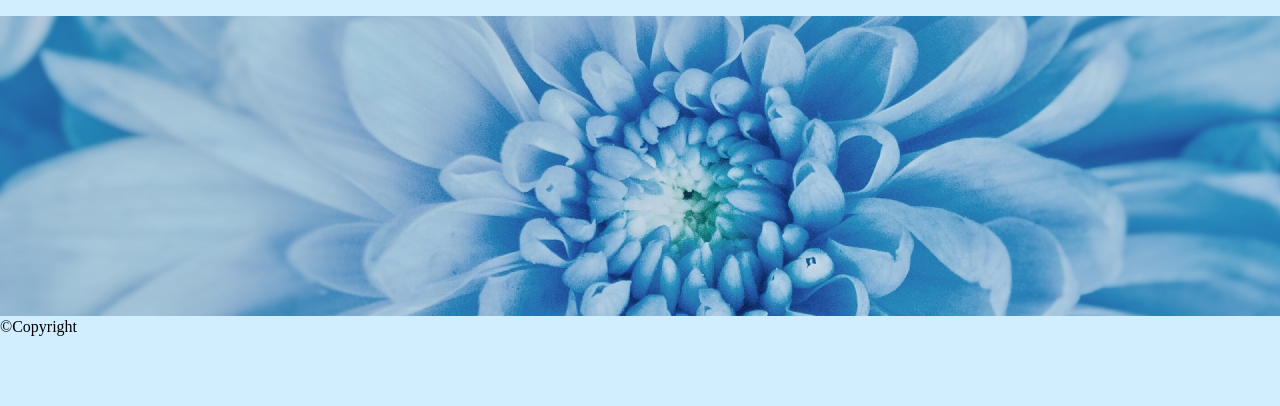
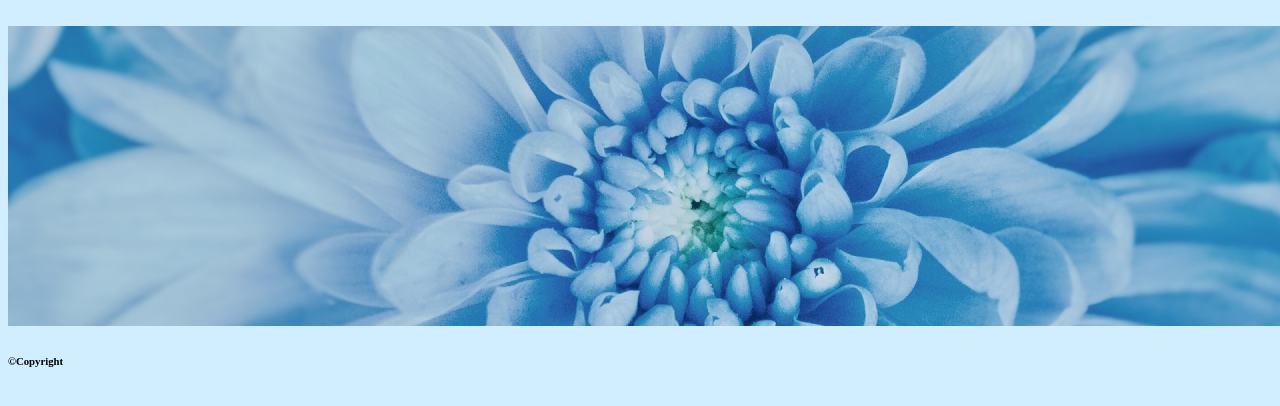
Before and after one commit to jvssjvss/practica01, a plain HTML site: page index.html in a window 1280 px wide. Shown: the top 406 px of the page. Drawn offline with Linux system fonts and the light colour scheme.

Commit message:
Update main.css

```diff
--- a/main.css
+++ b/main.css
@@ -1,50 +1,4 @@
-
-html, body, div, span, applet, object, iframe,
-h1, h2, h3, h4, h5, h6, p, blockquote, pre,
-a, abbr, acronym, address, big, cite, code,
-del, dfn, em, img, ins, kbd, q, s, samp,
-small, strike, strong, sub, sup, tt, var,
-b, u, i, center,
-dl, dt, dd, ol, ul, li,
-fieldset, form, label, legend,
-table, caption, tbody, tfoot, thead, tr, th, td,
-article, aside, canvas, details, embed,
-figure, figcaption, footer, header, hgroup,
-menu, nav, output, ruby, section, summary,
-time, mark, audio, video {
-	margin: 0;
-	padding: 0;
-	border: 0;
-	font-size: 100%;
-	font: inherit;
-	vertical-align: baseline;
-}
-
-article, aside, details, figcaption, figure,
-footer, header, hgroup, menu, nav, section {
-	display: block;
-}
-
-body {
-	line-height: 1;
-}
-ol, ul {
-	list-style: none;
-}
-blockquote, q {
-	quotes: none;
-}
-blockquote:before, blockquote:after,
-q:before, q:after {
-	content: '';
-	content: none;
-}
-table {
-	border-collapse: collapse;
-	border-spacing: 0;
-}
-body{
-    background-color: #D0EEFF;
+*{box-sizing:border-box}a{text-decoration:none}ul{list-style-type:none}@media only screen and (min-width: 320px) and (orientation: portrait){.contenedor{padding:0 16px;display:grid;grid-template-columns:repeat(4, 1fr);grid-column-gap:16px}}@media only screen and (min-width: 768px) and (orientation: portrait){.contenedor{padding:0 24px;display:grid;grid-template-columns:repeat(8, 1fr);grid-column-gap:24px}}@media only screen and (min-width: 1100px){.contenedor{padding:0 24px;display:grid;grid-template-columns:repeat(12, 1fr);grid-column-gap:24px}}body{background-color:#D0EEFF}@media only screen and (min-width: 320px){.header__banner{border-top-right-radius:150px}}@media only screen and (min-width: 1000px){.header__banner{border-top-right-radius:0px}}
 
 }
 
```
